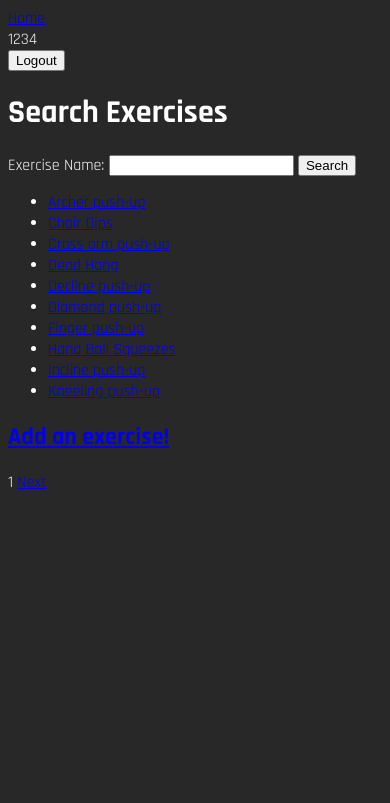
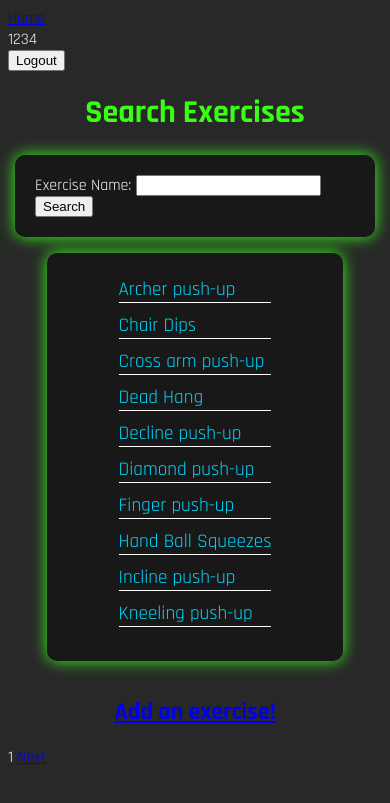
Before and after one commit to OrangeJuiceNoPulp/FitCrawlerApp, a Django app: page /exercises/search/ in a window 390 px wide. Shown: the top 803 px of the page. Run offline with Django 5.2, Linux system fonts and the light colour scheme; a user stored in the database is signed in; data comes from the database, SQL or seed files in the repository; both versions use the stored data as it was after the commit.

Commit message:
Responsive design updates, documentation updates and new style for "search exercises" page started.

```diff
--- /dev/null
+++ b/exercises/static/exercises/search_exercises.css
@@ -0,0 +1,58 @@
+/* Designed by Brendon Wolfe on February 16th */
+
+@import url('https://fonts.googleapis.com/css2?family=Rajdhani:wght@300;400;700&display=swap');
+
+h1 {
+    color: #39FF14;
+    text-align: center;
+    font-size: 2rem;
+}
+
+h2 {
+    color: #39FF14;
+    text-align: center;
+    font-size: 1.5rem;
+}
+
+ul {
+    width: fit-content;
+    background-color: #181818;
+    max-width: 25rem;
+    padding: 1.5rem 4.5rem;
+    box-shadow: 0rem 0rem 1rem rgb(55, 255, 25);
+    border-radius: .625rem;
+}
+
+li {
+    list-style: none;
+    margin-bottom: .625rem;
+    font-family: 'Rajdhani', sans-serif;
+    font-size: 1.2rem;
+    border-top: pink;
+    border-style: solid;
+    border-width: 0 0 1px 0;
+}
+
+ul li a {
+    color: #00d9ff;
+    text-decoration: none;
+}
+
+ul li a:hover{
+    color: #00a6ed;
+}
+
+.search-exercises-form{
+    background-color: #181818;
+    padding: 1.25rem;
+    max-width: 20rem;
+    margin: auto;
+    border-radius: .625rem;
+    box-shadow: 0rem 0rem 1rem rgb(55, 255, 25);
+}
+
+.list-div{
+    display: flex;
+    align-items: center;
+    justify-content: center;
+}
--- a/exercises/templates/exercises/search_exercises.html
+++ b/exercises/templates/exercises/search_exercises.html
@@ -1,6 +1,11 @@
+<!-- Designed by ____ on February __ -->
+<!-- Modified by Brendon Wolfe for CSS compatibility on February 16th -->
+
 {% extends 'gym/base.html' %}
+{%load static %}
 
 {% block content %}
+<link rel="stylesheet" type="text/css" href="{% static 'exercises/search_exercises.css' %}">
 
 <h1>Search Exercises</h1>
 
@@ -15,6 +20,7 @@
     <button type="submit">Search</button>
 </form>
 
+<div class="list-div">
     <ul>
     {% for exercise_id, exercise_name in exercises %}
         <li>
@@ -24,6 +30,7 @@
         </li>
     {% endfor %}
     </ul>
+</div>
 
 {% if user.is_authenticated and user.user_type == 'FitGuildOfficer' %}
 <h2><a href="{% url 'exercises:create_exercise' %}">Add an exercise!</a></h2>
--- a/fitness/static/fitness/style.css
+++ b/fitness/static/fitness/style.css
@@ -1,3 +1,5 @@
+/* Designed by Brendon Wolfe on February 17th */
+
 @import url('https://fonts.googleapis.com/css2?family=Rajdhani:wght@300;400;700&display=swap');
 
 body {
--- a/gym/static/gym/createGym.css
+++ b/gym/static/gym/createGym.css
@@ -1,3 +1,6 @@
+/* Designed by Brendon Wolfe on February 10th */
+/* Modified by Brendon Wolfe for responsive design on February 17th */
+
 /* This imports our text's font from Google */
 @import url('https://fonts.googleapis.com/css2?family=Rajdhani:wght@300;400;700&display=swap');
 
--- a/gym/templates/gym/applications.html
+++ b/gym/templates/gym/applications.html
@@ -1,3 +1,6 @@
+<!--Designed by Joseph Marchione and Brendon Wolfe on February 11th-->
+<!--Modified by ___ on February __-->
+
 {% extends 'gym/base.html' %}
 {% load static %}
 
```
Also changed, not shown: gym/static/gym/applications.css (+14 -11 lines), db.sqlite3. Lines whose indentation alone changed are shown as unchanged.
